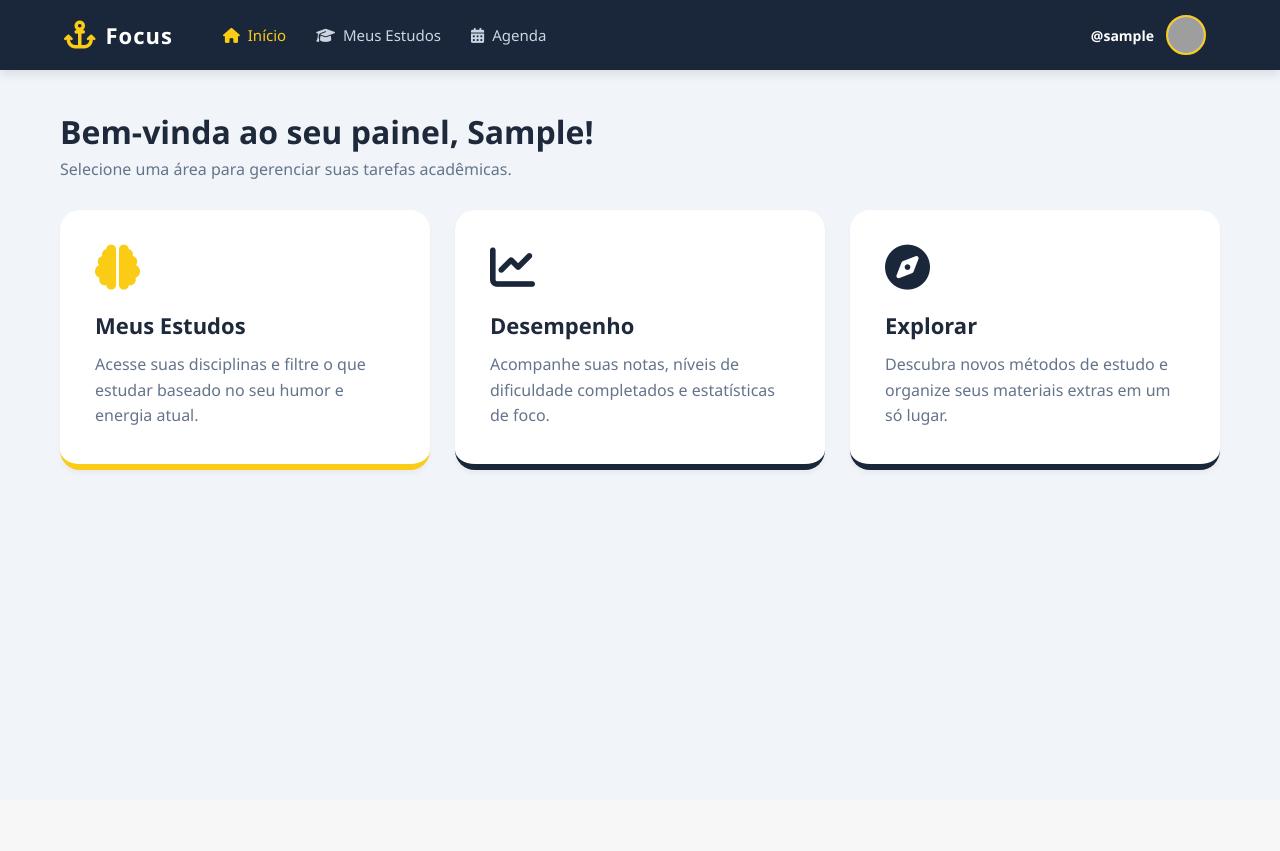
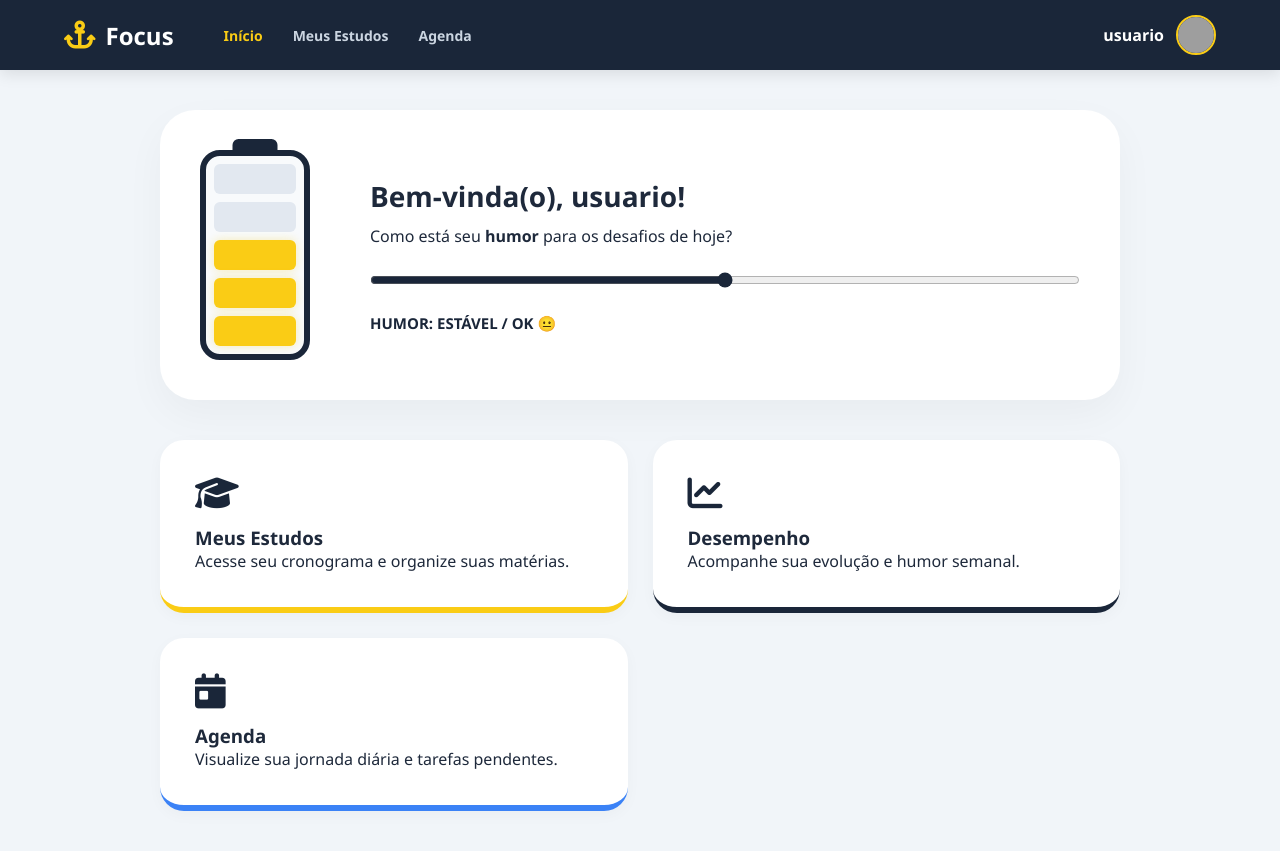
Before and after one commit to maineseh/Focus-, a PHP site: page /sistema_estudos/dashboard.php in a window 1280 px wide. Before the commit the page ends 473 px from the top, so only its background shows below. Run offline with PHP 8.4, Linux system fonts and the light colour scheme; the visitor is signed in with stand-in values (Sample User, id 1); data that the repository does not hold is empty; grey boxes are pictures that could not be loaded.

Commit message:
Refactor dashboard.php for improved user session handling

```diff
--- a/Inter26/dashboard.php
+++ b/Inter26/dashboard.php
@@ -2,22 +2,16 @@
 session_start();
 require_once 'conexao.php';
 
-if (!isset($_SESSION['usuario_id']) && !verificarAutoLogin($pdo)) {
+if (!isset($_SESSION['usuario_id'])) {
     header("Location: login.php");
     exit;
 }
 
-if (!isset($_SESSION['usuario_username'])) {
-    header("Location: setup_perfil.php");
-    exit;
-}
-
-// Busca a foto de perfil
-$stmt = $pdo->prepare("SELECT foto_perfil FROM usuarios WHERE id = ?");
+$stmt = $pdo->prepare("SELECT foto_perfil, username FROM usuarios WHERE id = ?");
 $stmt->execute([$_SESSION['usuario_id']]);
 $usuario_dados = $stmt->fetch();
 
-// Se tiver foto no banco, usa ela. Se não tiver, usa uma imagem local padrão.
+$username_exibir = !empty($usuario_dados['username']) ? $usuario_dados['username'] : 'usuario';
 $foto_perfil = !empty($usuario_dados['foto_perfil']) ? $usuario_dados['foto_perfil'] : 'img/padrao.png';
 ?>
 <!DOCTYPE html>
@@ -28,166 +22,169 @@ $foto_perfil = !empty($usuario_dados['foto_perfil']) ? $usuario_dados['foto_perf
     <title>Dashboard - Focus</title>
     <link rel="stylesheet" href="https://cdnjs.cloudflare.com/ajax/libs/font-awesome/6.4.0/css/all.min.css">
     <style>
-        * { box-sizing: border-box; font-family: 'Segoe UI', Tahoma, sans-serif; margin: 0; padding: 0; }
-        body { background-color: #f1f5f9; min-height: 100vh; }
-
-        /* BARRA DE NAVEGAÇÃO SUPERIOR (FIXA) */
-        .navbar-main {
-            background-color: #1a2639;
-            height: 70px;
-            padding: 0 5%;
-            display: flex;
-            justify-content: space-between;
-            align-items: center;
-            position: sticky;
-            top: 0;
-            z-index: 1000;
-            box-shadow: 0 4px 10px rgba(0,0,0,0.1);
+        :root {
+            --primary: #1a2639;
+            --accent: #facc15;
+            --bg: #f1f5f9;
+            --danger: #ff4d4d;
+            --success: #10b981;
         }
 
+        * { box-sizing: border-box; font-family: 'Segoe UI', system-ui, sans-serif; margin: 0; padding: 0; }
+        body { background-color: var(--bg); min-height: 100vh; color: #1e293b; overflow-x: hidden; }
+
+        /* NAVBAR */
+        .navbar-main {
+            background-color: var(--primary);
+            height: 70px; padding: 0 5%;
+            display: flex; justify-content: space-between; align-items: center;
+            position: sticky; top: 0; z-index: 1000; box-shadow: 0 4px 15px rgba(0,0,0,0.1);
+        }
         .nav-brand { display: flex; align-items: center; color: white; text-decoration: none; gap: 10px; }
-        .nav-brand i { font-size: 28px; color: #facc15; }
-        .nav-brand h2 { font-size: 22px; letter-spacing: 1px; }
+        .nav-brand i { font-size: 28px; color: var(--accent); }
+        .nav-links { display: flex; list-style: none; gap: 30px; flex: 1; margin-left: 50px; }
+        .nav-links a { color: #cbd5e1; text-decoration: none; font-size: 14px; font-weight: 600; transition: 0.3s; }
+        .nav-links a:hover, .nav-links a.active { color: var(--accent); }
+        .profile-img { width: 40px; height: 40px; border-radius: 50%; border: 2px solid var(--accent); object-fit: cover; }
 
-        .nav-links { display: flex; list-style: none; gap: 30px; margin-left: 50px; flex: 1; }
-        .nav-links a { color: #cbd5e1; text-decoration: none; font-size: 15px; font-weight: 500; transition: 0.3s; display: flex; align-items: center; gap: 8px; }
-        .nav-links a:hover, .nav-links a.active { color: #facc15; }
+        .container { max-width: 1000px; margin: 40px auto; padding: 0 20px; }
 
-        /* PERFIL E DROPDOWN NO TOPO */
-        .nav-right { display: flex; align-items: center; gap: 20px; }
-        .profile-trigger { display: flex; align-items: center; gap: 12px; cursor: pointer; color: white; padding: 5px 10px; border-radius: 30px; transition: 0.3s; position: relative;}
-        .profile-trigger:hover { background: rgba(255,255,255,0.1); }
-        .profile-img { width: 40px; height: 40px; border-radius: 50%; border: 2px solid #facc15; background: #fff; object-fit: cover; }
-        .profile-trigger span { font-size: 14px; font-weight: 600; }
+        /* BATERIA DE HUMOR */
+        .mood-card {
+            background: white; padding: 40px; border-radius: 35px;
+            box-shadow: 0 15px 40px rgba(0,0,0,0.04); margin-bottom: 40px;
+            display: flex; align-items: center; justify-content: center; gap: 60px;
+            flex-wrap: wrap;
+        }
 
-        .dropdown-menu {
-            position: absolute; top: 60px; right: 0; background: white;
-            min-width: 200px; border-radius: 12px; box-shadow: 0 10px 25px rgba(0,0,0,0.15);
-            display: none; flex-direction: column; overflow: hidden; animation: slideDown 0.3s ease;
+        .battery-body {
+            width: 110px; height: 210px;
+            border: 6px solid var(--primary);
+            border-radius: 20px;
+            position: relative;
+            padding: 8px;
+            display: flex;
+            flex-direction: column-reverse;
+            gap: 8px;
+            background: #f8fafc;
         }
-        .dropdown-menu.show { display: flex; }
-        .dropdown-menu a { padding: 12px 20px; color: #1e293b; text-decoration: none; font-size: 14px; transition: 0.2s; border-bottom: 1px solid #f1f5f9; }
-        .dropdown-menu a:hover { background: #f8fafc; padding-left: 25px; color: #1a2639; }
-        .dropdown-menu a.logout { color: #dc2626; border-bottom: none; }
+        .battery-body::after {
+            content: ''; width: 45px; height: 12px; background: var(--primary);
+            position: absolute; top: -17px; left: 50%; transform: translateX(-50%);
+            border-radius: 6px 6px 0 0;
+        }
 
-        /* CONTEÚDO */
-        .container { max-width: 1200px; margin: 40px auto; padding: 0 20px; }
-        .welcome-header { margin-bottom: 30px; }
-        .welcome-header h1 { color: #1e293b; font-size: 32px; }
-        .welcome-header p { color: #64748b; margin-top: 5px; }
+        .battery-segment {
+            width: 100%; height: 18%;
+            background: #e2e8f0;
+            border-radius: 6px;
+            transition: 0.3s all ease-in-out;
+        }
 
-        /* GRID DE CARDS */
+        .active-seg.low { background: var(--danger); box-shadow: 0 0 10px rgba(255, 77, 77, 0.3); }
+        .active-seg.mid { background: var(--accent); box-shadow: 0 0 10px rgba(250, 204, 21, 0.3); }
+        .active-seg.high { background: var(--success); box-shadow: 0 0 10px rgba(16, 185, 129, 0.3); }
+
+        .mood-info { flex: 1; min-width: 280px; }
+        .mood-info h2 { font-size: 28px; font-weight: 800; margin-bottom: 10px; }
+
+        input[type="range"] {
+            width: 100%; margin: 25px 0;
+            accent-color: var(--primary);
+            cursor: pointer;
+        }
+
+        /* CARDS ORIGINAIS */
         .cards-grid { display: grid; grid-template-columns: repeat(auto-fit, minmax(320px, 1fr)); gap: 25px; }
         .card-box {
-            background: white; padding: 35px; border-radius: 20px; text-decoration: none;
-            color: inherit; display: block; border-bottom: 6px solid #1a2639; transition: 0.3s;
-            box-shadow: 0 4px 6px -1px rgba(0,0,0,0.05);
+            background: white; padding: 35px; border-radius: 24px; text-decoration: none;
+            color: inherit; display: block; border-bottom: 6px solid var(--primary); transition: 0.3s;
+            box-shadow: 0 4px 15px rgba(0,0,0,0.03);
         }
-        .card-box:hover { transform: translateY(-8px); box-shadow: 0 20px 25px -5px rgba(0,0,0,0.1); }
-        .card-box.accent { border-bottom-color: #facc15; }
-        .card-box i { font-size: 45px; margin-bottom: 20px; display: block; }
-        .card-box h3 { color: #1e293b; font-size: 22px; margin-bottom: 12px; }
-        .card-box p { color: #64748b; line-height: 1.6; }
-
-        /* TOAST ANIMATION */
-        .toast {
-            position: fixed; bottom: 30px; right: -400px; background: #1a2639; color: white;
-            padding: 18px 30px; border-radius: 12px; border-left: 6px solid #facc15;
-            box-shadow: 0 15px 30px rgba(0,0,0,0.3); display: flex; align-items: center; gap: 15px;
-            z-index: 2000; font-weight: 600; transition: right 0.6s cubic-bezier(0.68, -0.55, 0.265, 1.55);
-        }
-        .toast.show { right: 30px; }
-        .toast i { color: #facc15; font-size: 22px; }
-
-        @keyframes slideDown { from { opacity: 0; transform: translateY(-10px); } to { opacity: 1; transform: translateY(0); } }
+        .card-box:hover { transform: translateY(-8px); box-shadow: 0 15px 30px rgba(0,0,0,0.08); }
+        .card-box.accent { border-bottom-color: var(--accent); }
+        .card-box i { font-size: 35px; margin-bottom: 15px; display: block; color: var(--primary); }
     </style>
 </head>
 <body>
 
-    <?php if(isset($_SESSION['toast_msg'])): ?>
-        <div id="welcomeToast" class="toast">
-            <i class="fa-solid fa-sparkles"></i>
-            <span><?php echo $_SESSION['toast_msg']; ?></span>
-        </div>
-        <?php unset($_SESSION['toast_msg']); ?>
-    <?php endif; ?>
-
     <nav class="navbar-main">
-        <a href="dashboard.php" class="nav-brand">
-            <i class="fa-solid fa-anchor"></i>
-            <h2>Focus</h2>
-        </a>
-
+        <a href="dashboard.php" class="nav-brand"><i class="fa-solid fa-anchor"></i><h2>Focus</h2></a>
         <ul class="nav-links">
-            <li><a href="dashboard.php" class="active"><i class="fa-solid fa-house"></i> Início</a></li>
-            <li><a href="meus_estudos.php"><i class="fa-solid fa-graduation-cap"></i> Meus Estudos</a></li>
-            <li><a href="#"><i class="fa-solid fa-calendar-days"></i> Agenda</a></li>
+            <li><a href="dashboard.php" class="active">Início</a></li>
+            <li><a href="meus_estudos.php">Meus Estudos</a></li>
+            <li><a href="agenda.php">Agenda</a></li>
         </ul>
-
-        <div class="nav-right">
-            <div class="profile-trigger" onclick="toggleMenu()">
-                <span>@<?php echo $_SESSION['usuario_username']; ?></span>
-                <img src="<?php echo $foto_perfil; ?>" alt="Perfil" class="profile-img">
-
-                <div id="dropdownMenu" class="dropdown-menu">
-                    <a href="#"><i class="fa-solid fa-user-gear"></i> Perfil e Conta</a>
-                    <a href="#"><i class="fa-solid fa-sliders"></i> Preferências</a>
-                    <a href="logout.php" class="logout"><i class="fa-solid fa-power-off"></i> Sair do Sistema</a>
-                </div>
-            </div>
+        <div class="nav-right" style="display: flex; align-items: center; gap: 12px; color: white;">
+            <span style="font-weight: 600;"><?php echo htmlspecialchars($username_exibir); ?></span>
+            <img src="<?php echo $foto_perfil; ?>" class="profile-img">
         </div>
     </nav>
 
     <div class="container">
-        <header class="welcome-header">
-            <h1>Bem-vinda ao seu painel, <?php echo explode(' ', $_SESSION['usuario_nome'])[0]; ?>!</h1>
-            <p>Selecione uma área para gerenciar suas tarefas acadêmicas.</p>
-        </header>
+        <section class="mood-card">
+            <div class="battery-body" id="battery">
+                <div class="battery-segment" data-level="1"></div>
+                <div class="battery-segment" data-level="2"></div>
+                <div class="battery-segment" data-level="3"></div>
+                <div class="battery-segment" data-level="4"></div>
+                <div class="battery-segment" data-level="5"></div>
+            </div>
+
+            <div class="mood-info">
+                <h2>Bem-vinda(o), <?php echo htmlspecialchars($username_exibir); ?>!</h2>
+                <p>Como está seu <b>humor</b> para os desafios de hoje?</p>
+                <input type="range" min="1" max="5" value="3" id="moodSlider">
+                <h3 id="moodLabel" style="color: var(--primary); font-weight: 800; text-transform: uppercase; font-size: 15px;">Humor: Estável</h3>
+            </div>
+        </section>
 
         <div class="cards-grid">
             <a href="meus_estudos.php" class="card-box accent">
-                <i class="fa-solid fa-brain" style="color: #facc15;"></i>
+                <i class="fa-solid fa-graduation-cap"></i>
                 <h3>Meus Estudos</h3>
-                <p>Acesse suas disciplinas e filtre o que estudar baseado no seu humor e energia atual.</p>
+                <p>Acesse seu cronograma e organize suas matérias.</p>
             </a>
-
-            <a href="#" class="card-box">
-                <i class="fa-solid fa-chart-line" style="color: #1a2639;"></i>
+            <a href="meu_desempenho.php" class="card-box">
+                <i class="fa-solid fa-chart-line"></i>
                 <h3>Desempenho</h3>
-                <p>Acompanhe suas notas, níveis de dificuldade completados e estatísticas de foco.</p>
+                <p>Acompanhe sua evolução e humor semanal.</p>
             </a>
-
-            <a href="#" class="card-box">
-                <i class="fa-solid fa-compass" style="color: #1a2639;"></i>
-                <h3>Explorar</h3>
-                <p>Descubra novos métodos de estudo e organize seus materiais extras em um só lugar.</p>
+            <a href="agenda.php" class="card-box" style="border-bottom-color: #3b82f6;">
+                <i class="fa-solid fa-calendar-day"></i>
+                <h3>Agenda</h3>
+                <p>Visualize sua jornada diária e tarefas pendentes.</p>
             </a>
         </div>
     </div>
 
     <script>
-        function toggleMenu() {
-            document.getElementById("dropdownMenu").classList.toggle("show");
+        const slider = document.getElementById('moodSlider');
+        const segments = document.querySelectorAll('.battery-segment');
+        const label = document.getElementById('moodLabel');
+
+        const config = {
+            1: { text: "Bem Baixo 😢", color: "low" },
+            2: { text: "Desanimada(o) 🥱", color: "low" },
+            3: { text: "Estável / Ok 😐", color: "mid" },
+            4: { text: "Muito Bem! 😊", color: "high" },
+            5: { text: "Excelente! 🚀", color: "high" }
+        };
+
+        function updateMood(val) {
+            segments.forEach(seg => {
+                const lvl = seg.getAttribute('data-level');
+                seg.classList.remove('active-seg', 'low', 'mid', 'high');
+
+                if (lvl <= val) {
+                    seg.classList.add('active-seg', config[val].color);
+                }
+            });
+            label.innerText = `Humor: ${config[val].text}`;
         }
 
-        // Fecha o dropdown ao clicar fora
-        window.onclick = function(event) {
-            if (!event.target.closest('.profile-trigger')) {
-                var dropdown = document.getElementById("dropdownMenu");
-                if (dropdown.classList.contains('show')) {
-                    dropdown.classList.remove('show');
-                }
-            }
-        }
-
-        // Mostra o Toast e esconde após 6 segundos
-        window.onload = function() {
-            var toast = document.getElementById("welcomeToast");
-            if (toast) {
-                setTimeout(() => { toast.classList.add("show"); }, 500);
-                setTimeout(() => { toast.classList.remove("show"); }, 6000);
-            }
-        };
+        slider.addEventListener('input', (e) => updateMood(e.target.value));
+        updateMood(3);
     </script>
 </body>
 </html>
```
